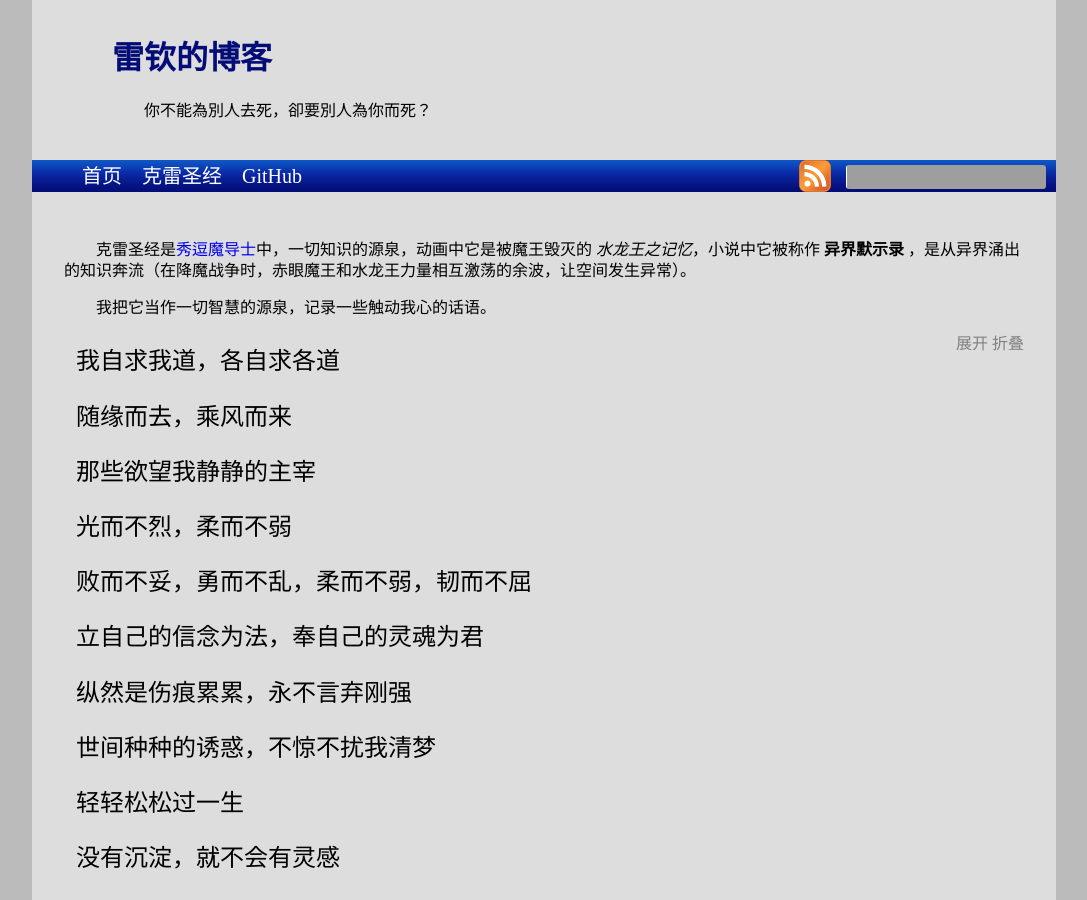
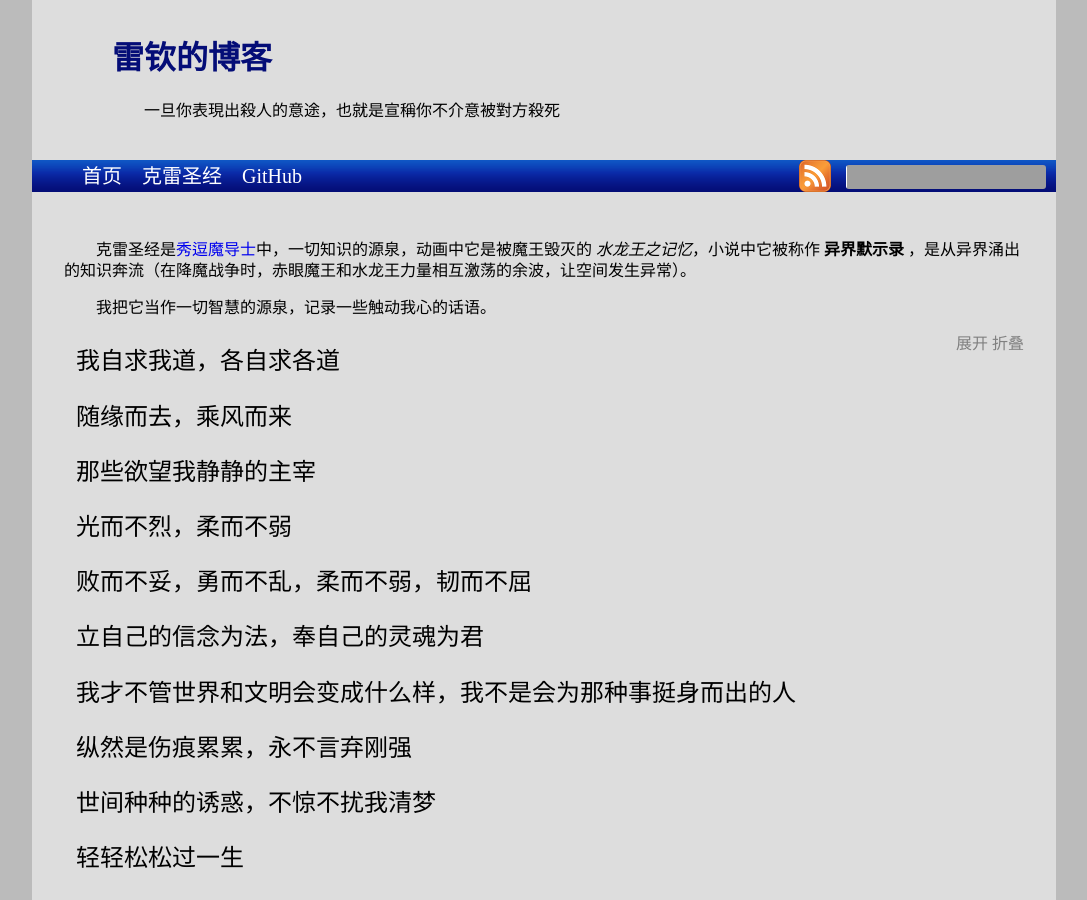
Before and after one commit to leiqin/leiqin.github.io, a Jekyll site: the page built from revelation.markdown, in a window 1280 px wide and 900 px high. Shown: the whole window, without its empty margins (96-1183 px from the left). Built offline with Jekyll 4.4.1, drawn with Linux system fonts in a browser that asks for light colours; nearby versions of some CDN libraries; comment, search, counter and statistics services are not loaded; grey boxes are pictures that could not be loaded.

Commit message:
添加克雷圣经

```diff
--- a/revelation.markdown
+++ b/revelation.markdown
@@ -24,6 +24,9 @@ title: 克雷圣经
 
 立自己的信念为法，奉自己的灵魂为君
 :   动画 《银魂》 倾城篇 261集 3:31
+
+我才不管世界和文明会变成什么样，我不是会为那种事挺身而出的人
+:	动画 《绝园的暴风雨》 第21话 17:01
 
 纵然是伤痕累累，永不言弃刚强
 :   电视剧 《夜奔》 片尾曲 《追日》
```
